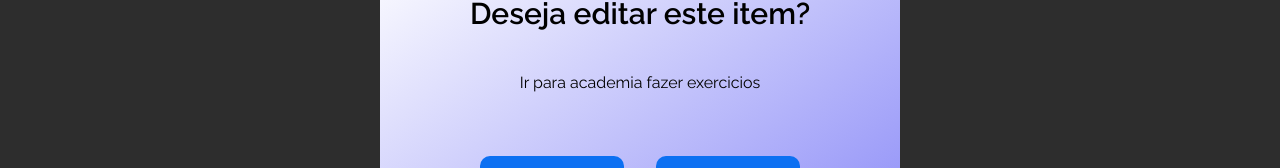
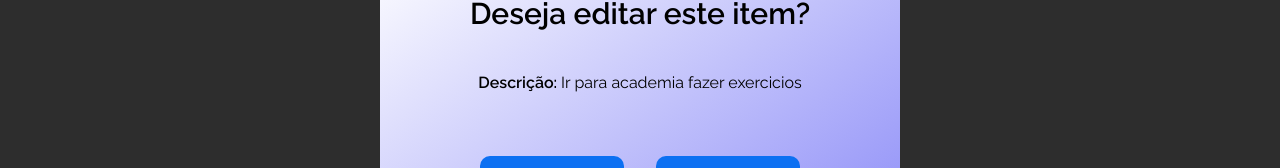
Before and after one commit to Eduardo-lima92/Desafio3_Todo_list, a React (Vite) app: page / in a window 1280 px wide. Both pictures are taken after a click on the picture 850 px from the left and 337 px from the top of the page. Shown: the part 331-499 px from the top of the page. Built offline with nearby package versions, Linux system fonts and the light colour scheme.

Commit message:
Ajustando o input do add task

```diff
--- a/src/componentes/modals/ModalEdit.jsx
+++ b/src/componentes/modals/ModalEdit.jsx
@@ -5,7 +5,7 @@ const ModalEdit = ({ isOpen, onclose, TaskDescription}) => {
         return (
             <div className="modalContainer">
                 <h1 className="modalContainer__titulo">Deseja editar este item?</h1>
-                <p>{TaskDescription}</p>
+                <p><b>Descrição: </b>{TaskDescription}</p>
                 <div className="modalContainer__botao">
                     <button className='no' onClick={onclose}>Não</button>
                     <button className='yes'>Sim</button>
--- a/src/componentes/modals/index.scss
+++ b/src/componentes/modals/index.scss
@@ -17,6 +17,7 @@
         height: 10px;
         padding: 1rem;
         width: 150px;
+
     }
 
     &__titulo{
@@ -39,6 +40,8 @@
     &__botao{
         display: flex;
         gap: 2rem;
+
+
     }
 
     .no{
@@ -68,5 +71,13 @@
         cursor: pointer;
     }
 
+    input{
+        border: none;
+        padding: 5px;
+        border-radius: 10px;
+        text-align: center;
+
+    }
+
 
 }
```
